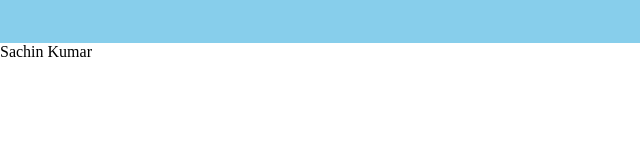
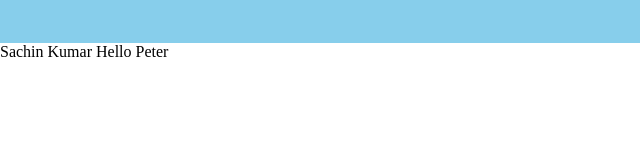
Before and after one commit to spideyWebb/TGC, a plain HTML site: page index.html in a window 1280 px wide. Shown: the full height of the page, 0-640 px from the left. Drawn offline with Linux system fonts and the light colour scheme.

Commit message:
Added an extra line

```diff
--- a/index.html
+++ b/index.html
@@ -17,5 +17,6 @@
         </ul>
     </nav>
     Sachin Kumar
+    Hello Peter
 </body>
 </html>
```
